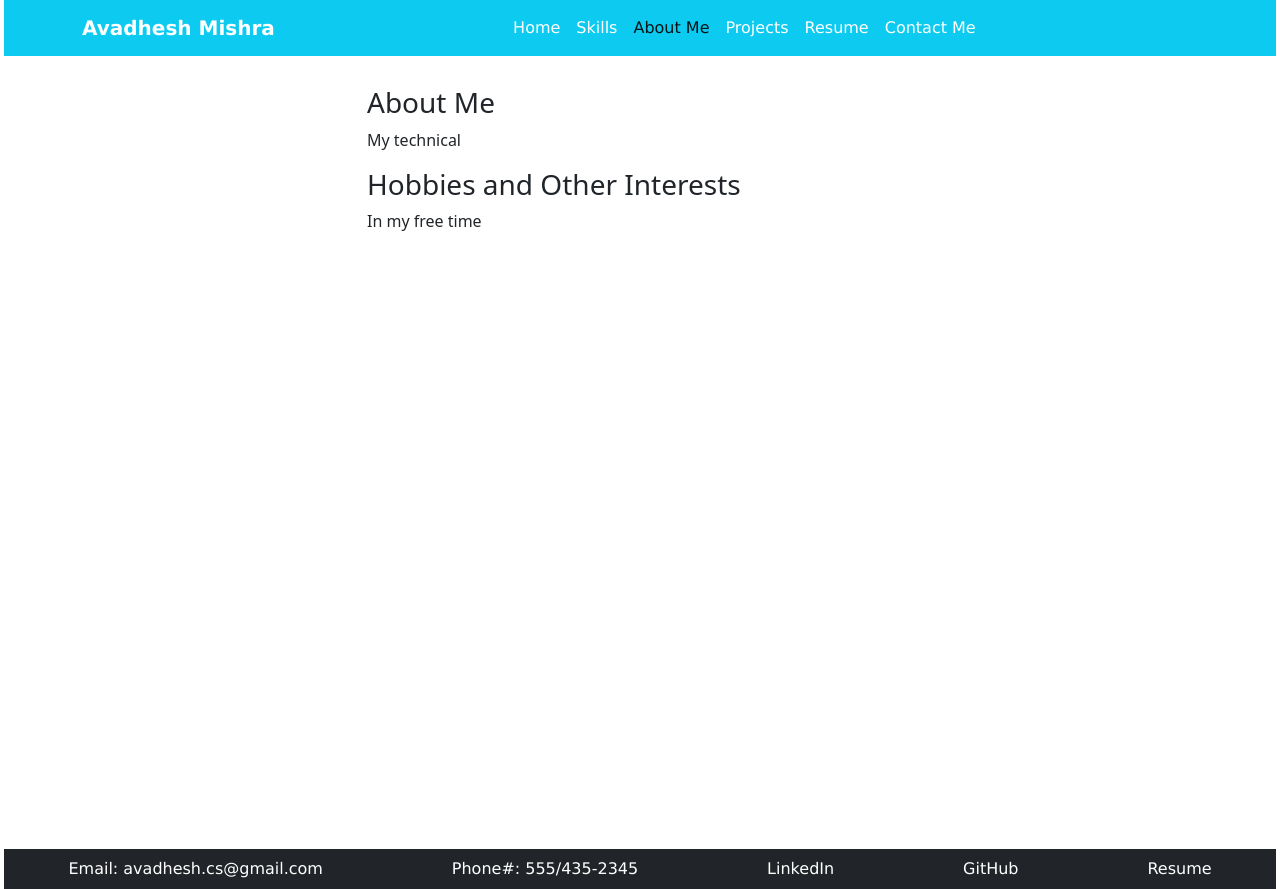
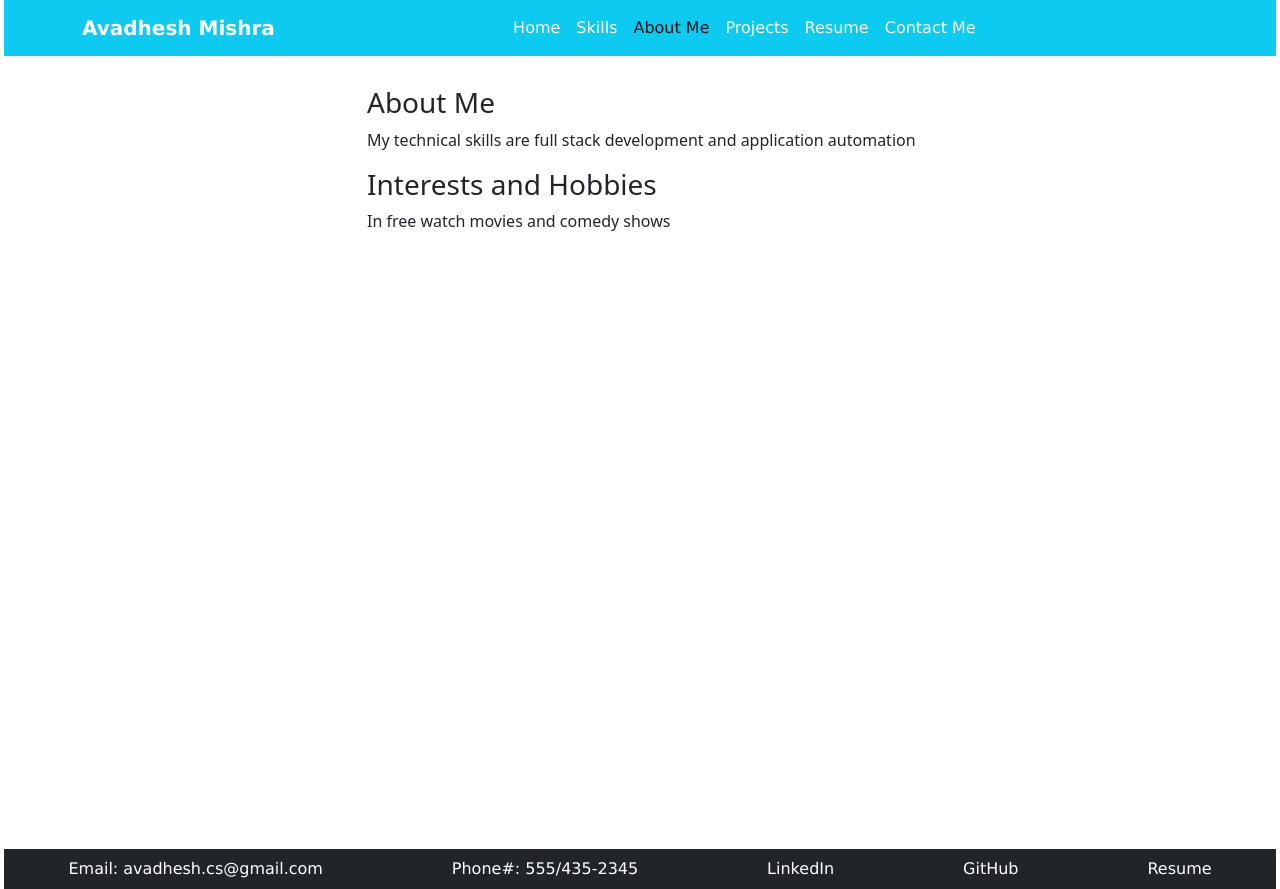
Before and after one commit to avi202020/react-portfolio, a React (Create React App) app: page /About in a window 1280 px wide. Built offline with nearby package versions, Linux system fonts and the light colour scheme.

Commit message:
modified project json

```diff
--- a/src/pages/About.js
+++ b/src/pages/About.js
@@ -20,10 +20,10 @@ function About() {
           <Col size="sm-12 md-6 lg-7 xl-8">
             <h3>About Me</h3>
                <p>
-               My technical  </p>
-            <h3>Hobbies and Other Interests</h3>
+               My technical skills are full stack development and application automation</p>
+            <h3>Interests and Hobbies</h3>
             <p>
-              In my free time
+              In free watch movies and comedy shows
             </p>
             {/* <img src={farmbus} height="45%" alt="my VW Bus" /> */}
           </Col>
```
